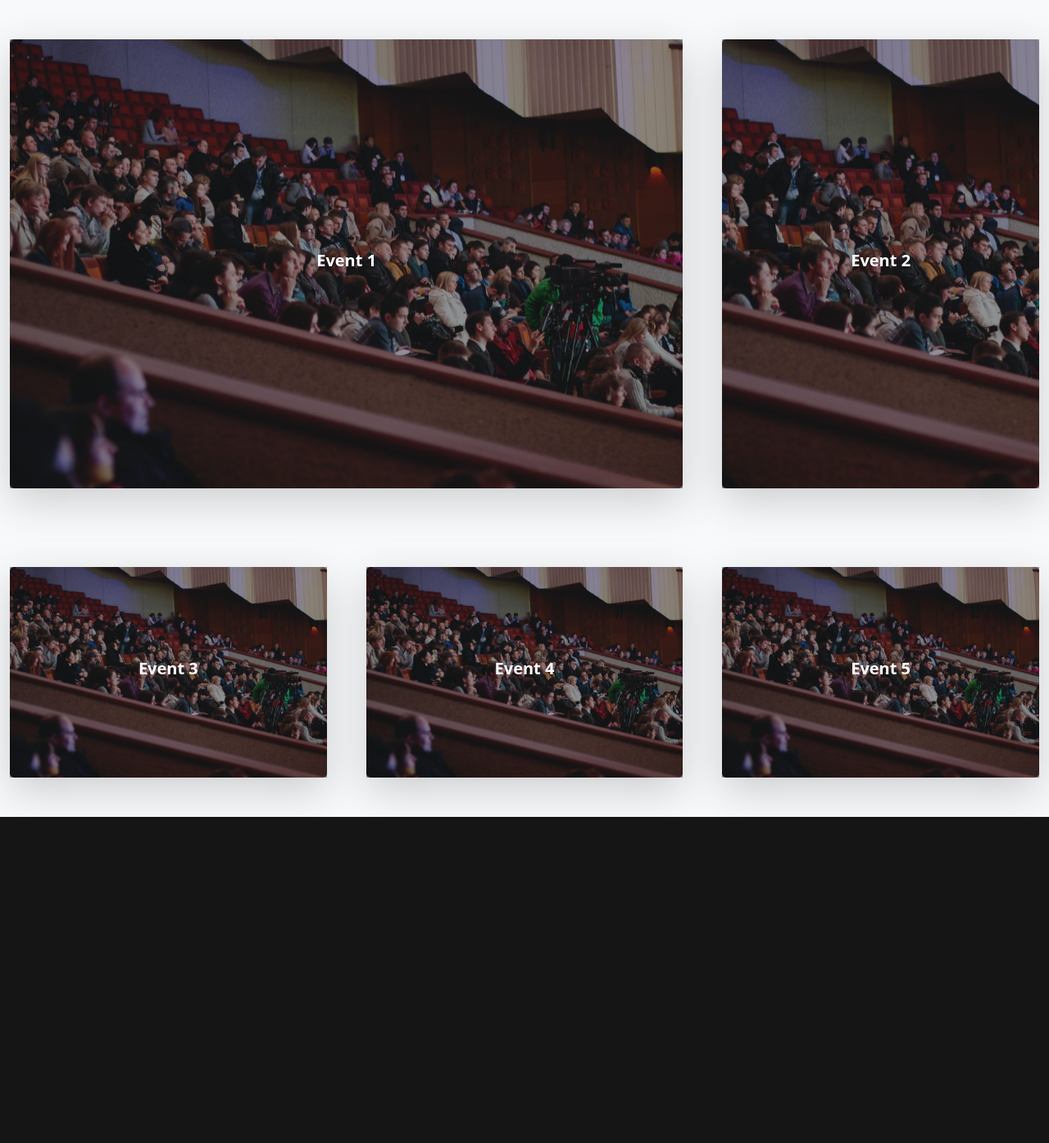
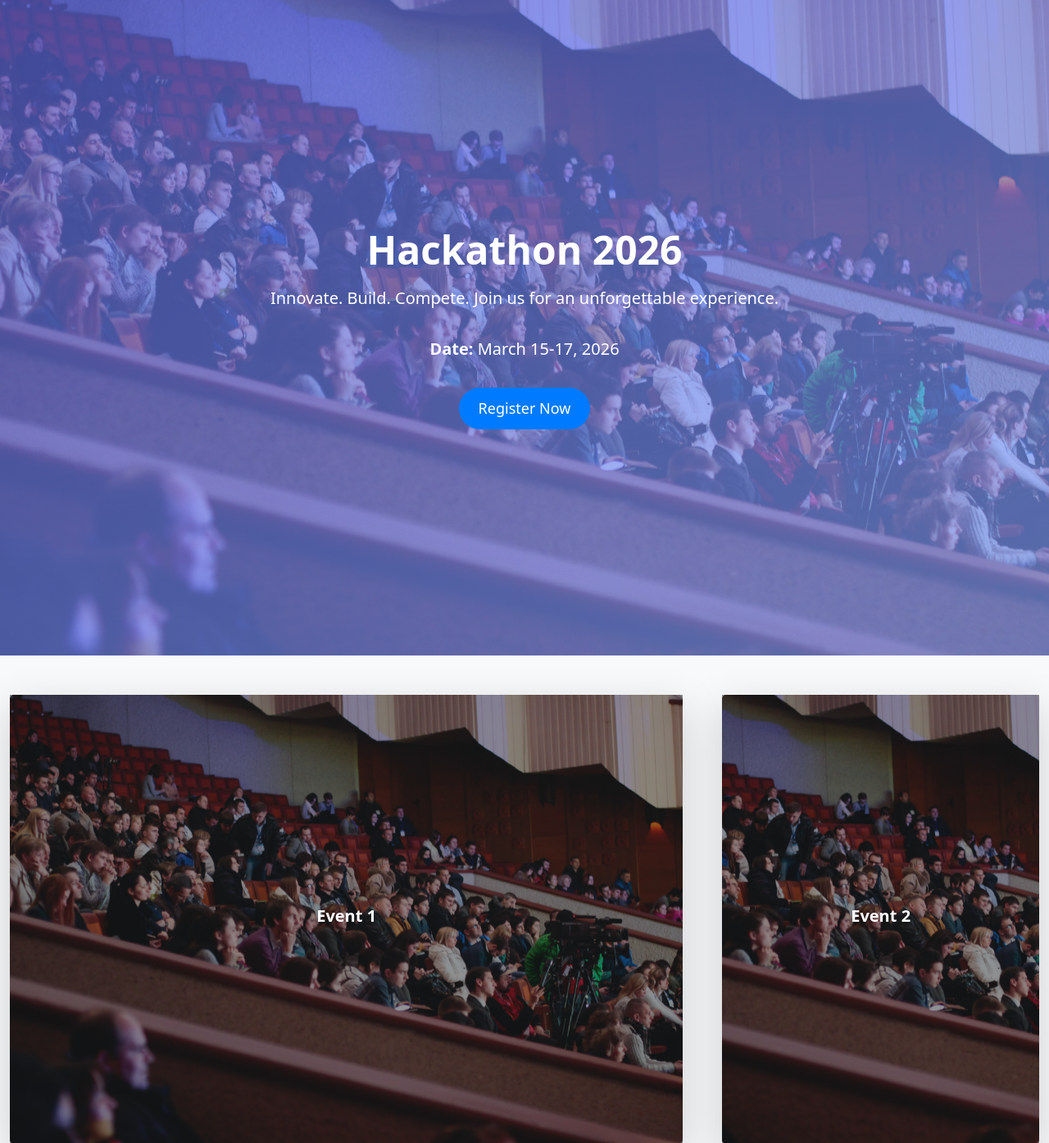
Before and after one commit to keurieo/RegisTrack, a Django app: template eventsphere/templates/base.html in a window 1280 px wide. Shown: the part 78-1473 px from the top of the page at 82% size. Before the commit the page ends 1075 px from the top, so only its background shows below. Run offline with Django 5.2, Linux system fonts and the light colour scheme; the template is opened without the code that fills it, so the values that code supplies are empty.

Commit message:
feat: add hero section to base.html and update styles in base.css

```diff
--- a/eventsphere/static/style/utility/base.css
+++ b/eventsphere/static/style/utility/base.css
@@ -185,3 +185,45 @@ body {
   background: rgba(255, 255, 255, 0.9);
   box-shadow: 0 -2px 10px rgba(0, 0, 0, 0.2);
 }
+
+.hero-section {
+  position: relative;
+  height: 100vh;
+  color: #ffffff;
+  background: linear-gradient(to bottom right, #5A67D8, #7F9CF5);
+  overflow: hidden;
+}
+.hero-section img {
+  position: absolute;
+  top: 0;
+  left: 0;
+  width: 100%;
+  height: 100%;
+  object-fit: cover;
+  opacity: 0.3;
+  z-index: 1;
+}
+.hero-content {
+  position: relative;
+  z-index: 2;
+  text-align: center;
+  display: flex;
+  flex-direction: column;
+  align-items: center;
+  justify-content: center;
+  height: 100%;
+  padding: 2rem;
+}
+.hero-content h1 {
+  font-size: 3rem;
+  font-weight: bold;
+  margin-bottom: 1rem;
+}
+.hero-content p {
+  font-size: 1.25rem;
+  margin-bottom: 2rem;
+}
+.hero-content .btn-primary {
+  font-size: 1.125rem;
+  padding: 0.75rem 1.5rem;
+  border-radius: 50px;}
--- a/eventsphere/templates/base.html
+++ b/eventsphere/templates/base.html
@@ -46,7 +46,17 @@
         </div>
     </nav>
 
-   <!-- Explore Section -->
+    <section class="hero-section">
+        <img src="/eventsphere/static/images/cover-pic.jpg" alt="Hackathon Background">
+        <div class="hero-content">
+          <h1>Hackathon 2026</h1>
+          <p>Innovate. Build. Compete. Join us for an unforgettable experience.</p>
+          <p><strong>Date:</strong> March 15-17, 2026</p>
+          <a href="#register" class="btn btn-primary">Register Now</a>
+        </div>
+      </section>
+
+<!-- Explore Section -->
 <div class="container-fluid py-5 bg-light">
     <div class="row gx-5 gy-5">
         <!-- First Row -->
@@ -56,7 +66,7 @@
                 <div class="card-img-overlay d-flex align-items-center justify-content-center bg-dark bg-opacity-50 transition-overlay">
                     <h5 class="card-title text-white fw-bold">Event 1</h5>
                 </div>
-                <div class="hover-content position-absolute bottom-0 start-0 end-0 p-3 bg-light text-dark transition-hover">
+                <div class="hover-content position-absolute bottom-0 start-0 end-0 p-3 bg-light text-dark transition-hover" style="opacity: 0; transition: opacity 0.3s;">
                     <p class="mb-0 small">Detailed information about Event 1 will appear here when you hover.</p>
                 </div>
             </div>
@@ -67,7 +77,7 @@
                 <div class="card-img-overlay d-flex align-items-center justify-content-center bg-dark bg-opacity-50 transition-overlay">
                     <h5 class="card-title text-white fw-bold">Event 2</h5>
                 </div>
-                <div class="hover-content position-absolute bottom-0 start-0 end-0 p-3 bg-light text-dark transition-hover">
+                <div class="hover-content position-absolute bottom-0 start-0 end-0 p-3 bg-light text-dark transition-hover" style="opacity: 0; transition: opacity 0.3s;">
                     <p class="mb-0 small">Detailed information about Event 2 will appear here when you hover.</p>
                 </div>
             </div>
@@ -81,7 +91,7 @@
                 <div class="card-img-overlay d-flex align-items-center justify-content-center bg-dark bg-opacity-50 transition-overlay">
                     <h5 class="card-title text-white fw-bold">Event 3</h5>
                 </div>
-                <div class="hover-content position-absolute bottom-0 start-0 end-0 p-3 bg-light text-dark transition-hover">
+                <div class="hover-content position-absolute bottom-0 start-0 end-0 p-3 bg-light text-dark transition-hover" style="opacity: 0; transition: opacity 0.3s;">
                     <p class="mb-0 small">Detailed information about Event 3 will appear here when you hover.</p>
                 </div>
             </div>
@@ -92,7 +102,7 @@
                 <div class="card-img-overlay d-flex align-items-center justify-content-center bg-dark bg-opacity-50 transition-overlay">
                     <h5 class="card-title text-white fw-bold">Event 4</h5>
                 </div>
-                <div class="hover-content position-absolute bottom-0 start-0 end-0 p-3 bg-light text-dark transition-hover">
+                <div class="hover-content position-absolute bottom-0 start-0 end-0 p-3 bg-light text-dark transition-hover" style="opacity: 0; transition: opacity 0.3s;">
                     <p class="mb-0 small">Detailed information about Event 4 will appear here when you hover.</p>
                 </div>
             </div>
@@ -103,13 +113,15 @@
                 <div class="card-img-overlay d-flex align-items-center justify-content-center bg-dark bg-opacity-50 transition-overlay">
                     <h5 class="card-title text-white fw-bold">Event 5</h5>
                 </div>
-                <div class="hover-content position-absolute bottom-0 start-0 end-0 p-3 bg-light text-dark transition-hover">
+                <div class="hover-content position-absolute bottom-0 start-0 end-0 p-3 bg-light text-dark transition-hover" style="opacity: 0; transition: opacity 0.3s;">
                     <p class="mb-0 small">Detailed information about Event 5 will appear here when you hover.</p>
                 </div>
             </div>
         </div>
     </div>
 </div>
+
+
 
 
 
```
Also changed, not shown: TODO.md (+2 -1 lines).
